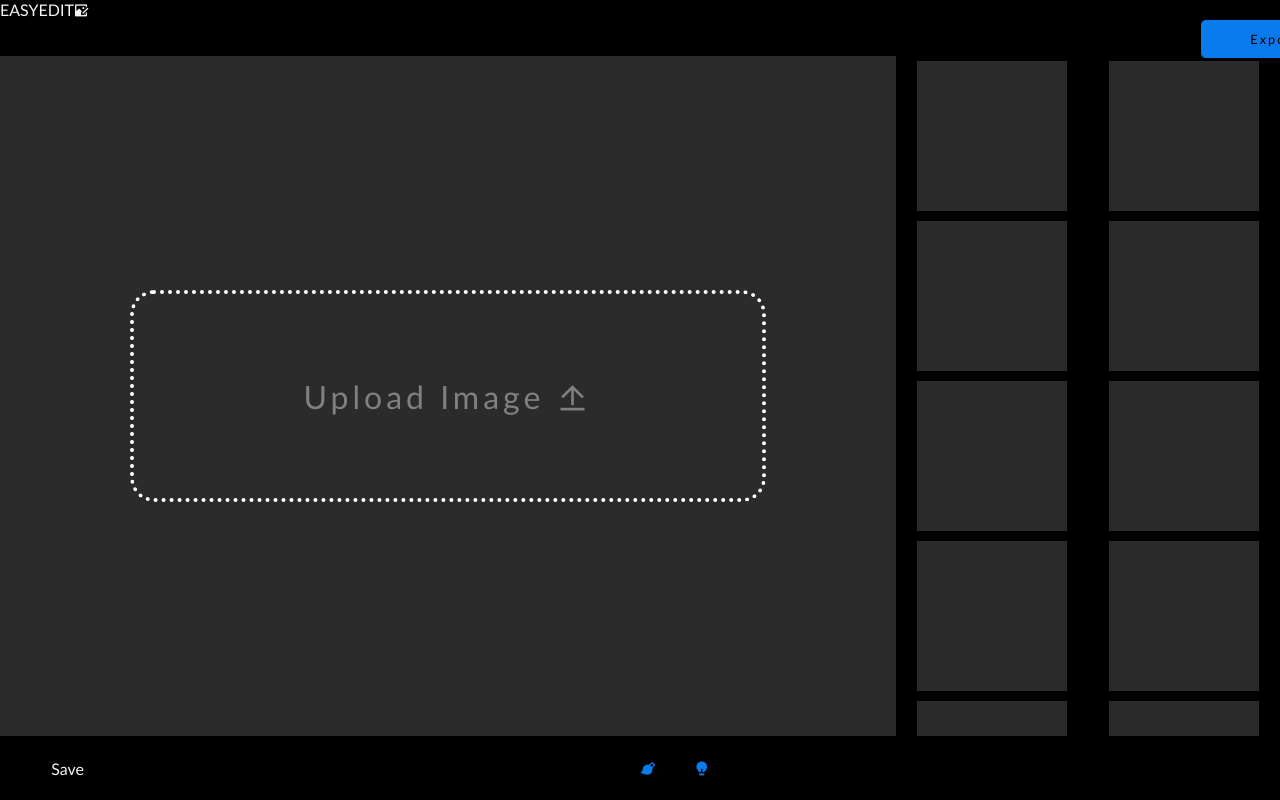
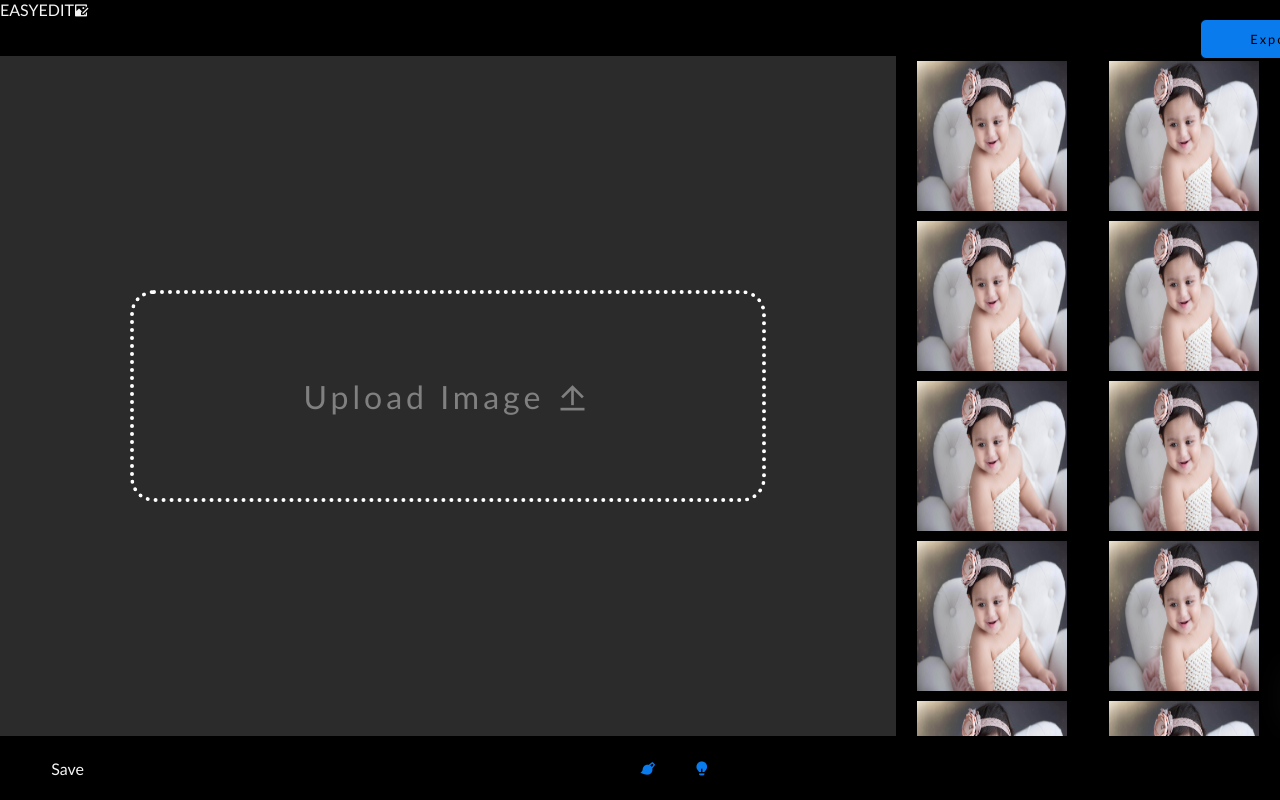
Before and after one commit to Gangavane412/PhotoEdit, a plain HTML site: page index.html in a window 1280 px wide. Drawn offline with nearby package versions, Linux system fonts and the light colour scheme.

Commit message:
adding notificaton

```diff
--- a/index.html
+++ b/index.html
@@ -27,7 +27,7 @@
                </div>
 
                <div id="img-container">
-                <img src="" alt="" id="img-main">
+                <img src="" alt="" id="img-main" class="img-main">
                </div>
 
 
@@ -35,19 +35,38 @@
 
 
             <div class="right-filter-container">
-                <div class="filter-container">
-                    <div></div>
-                    <div></div>
-                    <div></div>
-                    <div></div>
-                    <div></div>
-                    <div></div>
-                    <div></div>
-                    <div></div>
-                    <div></div>
-                    <div></div>
-                    <div></div>
-                    <div></div>
+                <div class="filter-container" >
+                    <div class="blur">
+                        <img  src="./image.jpg" alt="">
+                    </div >
+                    <div class="brightness">
+                        <img  src="./image.jpg" alt="">
+                    </div>
+                    <div class="contrast">
+                         <img  src="./image.jpg" alt="">
+                    </div>
+                    <div class="grayscale">
+                         <img  src="./image.jpg" alt="">
+                    </div>
+                    <div class="huerotate">
+                         <img  src="./image.jpg" alt="">
+                    </div>
+                    <div class="invert">
+                         <img  src="./image.jpg" alt="">
+                    </div>
+                    <div class="opacity">
+                         <img  src="./image.jpg" alt="">
+                    </div>
+                    <div class="saturate">
+                         <img  src="./image.jpg" alt="">
+                    </div>
+                    <div class="sepia">
+                         <img  src="./image.jpg" alt="">
+                    </div>
+                    <div class="shadow" >
+                         <img  src="./image.jpg" alt="">
+                    </div>
+
 
                 </div>
             </div>
@@ -142,6 +161,9 @@
             </div>
         </div>
 
+        <div id="notificationBar">
+         <div id="notificationText">This is a notification</div>
+        </div>
 
 
     </div>
--- a/scripts/script.js
+++ b/scripts/script.js
@@ -6,6 +6,46 @@ let pannerSettingHandeler = document.getElementById("panner-setting-handeler");
 let settingMainPannel = document.getElementById("settings");
 let settingPannel = document.getElementById("setting-pannel");
 let loaderBody = document.getElementById("loader")
+
+let notificationBar = document.getElementById("notificationBar")
+let notificationText = document.getElementById("notificationText ")
+
+
+
+// filter
+
+
+
+
+
+
+
+
+// notification function
+
+
+const notification = (text = "hello", time = 2000, type = "success") => {
+  notificationBar.style.left = "1%";
+  notificationText.innerText = text;
+
+  if (type == "success") {
+    notificationBar.style.borderRight = "10px solid green";
+  } else {
+    notificationBar.style.borderRight = "10px solid red";
+  }
+
+  setTimeout(() => {
+    notificationBar.style.left = "-100%";
+  }, time);
+};
+
+
+
+
+
+
+
+
 
 // all image control settings
 let brightness = document.getElementById("Brightness");
--- a/styles/style.css
+++ b/styles/style.css
@@ -82,6 +82,14 @@ body.html{
     width: 30vw;
 
 }
+
+.right-filter-container .filter-container div img{
+    height: 100%;
+    width: 150px;
+
+
+}
+
 
 .footer-container{
     height: 8vh;
@@ -346,12 +354,16 @@ body.html{
 
     bottom:10% ;
     border-radius: 14px;
-    left: -2%;
+    left: 100%;
     border-right: 10px solid blue;
     display: flex;
     justify-content: end;
     align-items: center;
     padding: 2px;
+
+    transition:  all 1s ease-in-out;
+    /* display: none; */
+
 
 }
 
```
Also changed, not shown: image.jpg (added).
